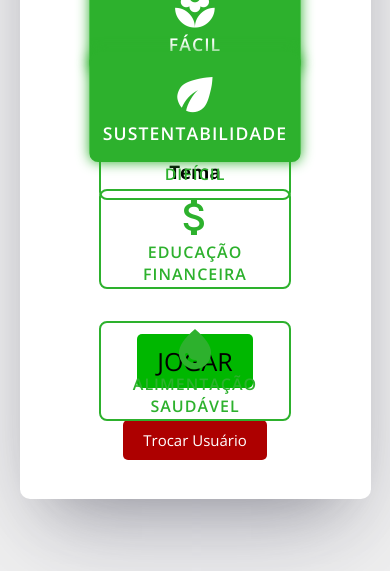
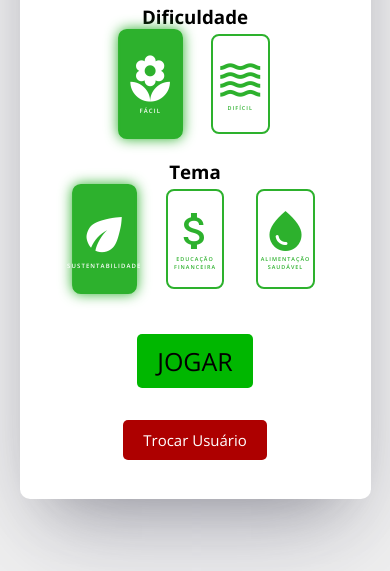
Before and after one commit to Lazaros2/SpeakSnake2, a PHP site: page /selecao.php in a window 390 px wide. Shown: the part 273-844 px from the top of the page. Run offline with PHP 8.4, Linux system fonts and the light colour scheme.

Commit message:
Update style.css

```diff
--- a/style.css
+++ b/style.css
@@ -318,7 +318,7 @@
 /* Grupo de Radio Buttons */
 .radio-tile-group {
     display: flex;
-    flex-wrap: wrap;
+    flex-wrap: nowrap;
     justify-content: center;
     gap: 1rem;
     margin-bottom: 20px;
@@ -350,11 +350,13 @@
     height: 100%;
     width: 15vw;
     max-width: 230px;
-    min-width: 192px;
     border: 2px solid var(--primary-color);
     border-radius: 8px;
+    padding: 5px;
+    box-sizing: border-box;
     transition: all 300ms ease;
     text-align: center;
+    font-size: 10px;
 }
 
 .input-container .material-icons {
@@ -364,7 +366,7 @@
 
 .input-container label {
     color: var(--primary-color);
-    font-size: 1rem;
+    font-size: clamp(1.4vw, 1.4vw, 150px);
     font-weight: 600;
     text-transform: uppercase;
     letter-spacing: 1px;
```
